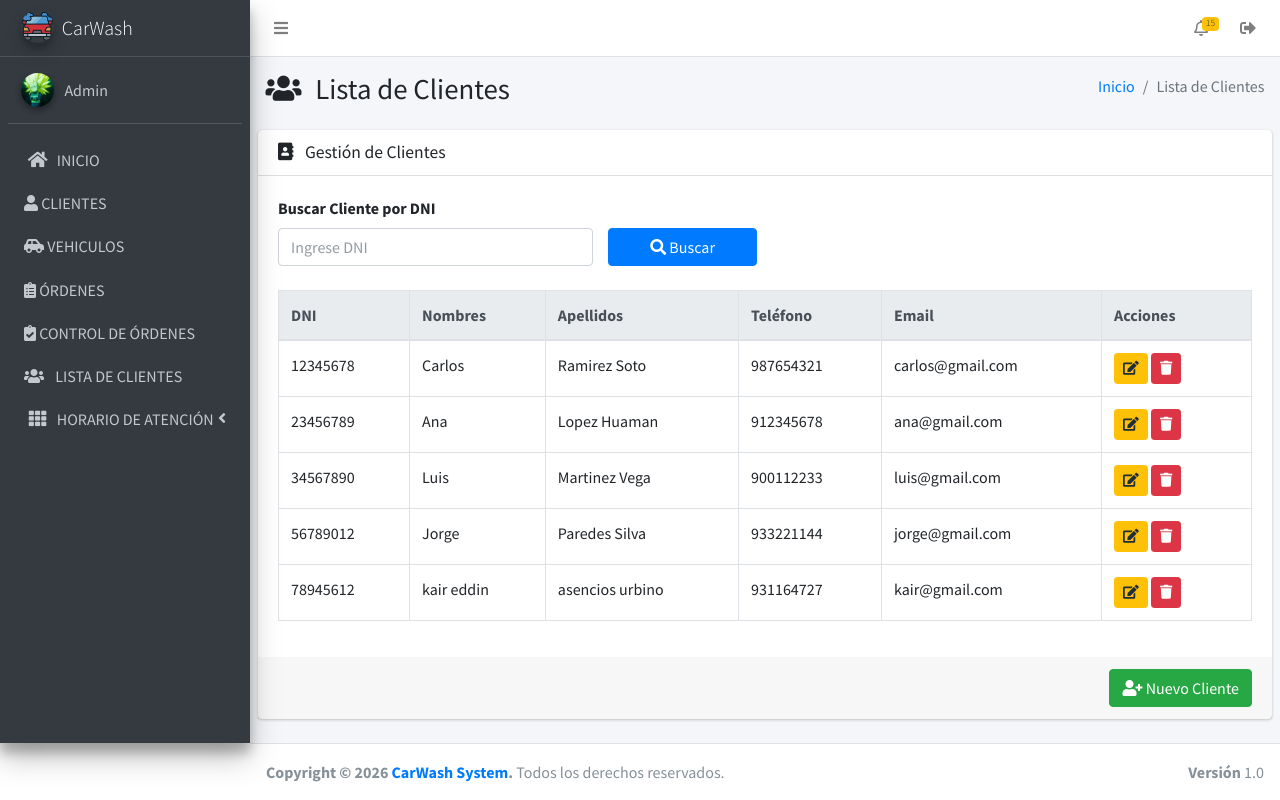
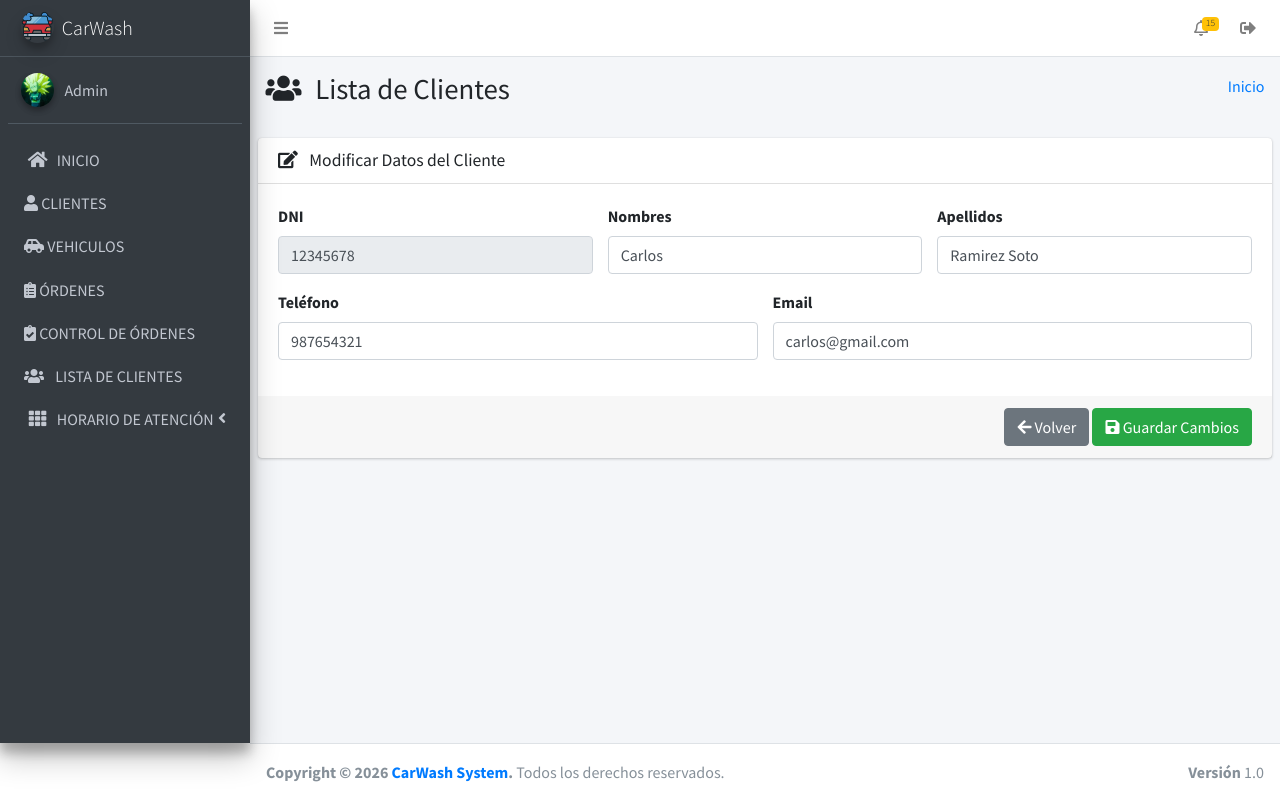
Before and after one commit to Asencios23/carwash-proyect, a PHP site: page /carwash/lista-de-clientes/editar/12345678 in a window 1280 px wide. Run offline with PHP 8.4, Linux system fonts and the light colour scheme; the visitor is signed in with stand-in values (Sample User, id 1); data comes from the database, SQL or seed files in the repository; some libraries are stand-ins or nearby versions.

Commit message:
editar y eliminar listo

```diff
--- a/controller/clientescontroller.php
+++ b/controller/clientescontroller.php
@@ -60,19 +60,14 @@
         }
 
 
+         //GET_clientes
+        static public function mostrarClientes()
+        {
+               $response = ClientesModel::mostrarClientes();
 
-            //GET_clientes
+                 return $response;
+        }
 
-            static public function mostrarClientes()
-            {
-                 $stmt = Conexion::conectar()->prepare(
-                 "SELECT * FROM clientes"
-                    );
-
-                $stmt->execute();
-
-                return $stmt->fetchAll(PDO::FETCH_ASSOC);
-            }
 
             //es buscador de clientes
 
@@ -81,5 +76,67 @@
                 return ClientesModel::buscarClientePorDni($dni);
             }
 
+
+            //editar clientes
+
+            static public function editarClientes()
+        {
+            if (isset($_POST["dni"]))
+                {
+
+            if (
+                empty($_POST["dni"]) ||
+                empty($_POST["nombres"]) ||
+                empty($_POST["apellidos"]) ||
+                empty($_POST["telefono"]) ||
+                empty($_POST["email"])
+                ) {
+                    return;
+                  }
+
+                $datos = array(
+                "dni" => $_POST["dni"],
+                "nombres" => $_POST["nombres"],
+                "apellidos" => $_POST["apellidos"],
+                "telefono" => $_POST["telefono"],
+                "email" => $_POST["email"]
+                );
+
+            $response = ClientesModel::editarClientes($datos);
+
+                if ($response == "ok")
+                    {
+
+                    echo '
+                    <script>
+                        window.location = "lista-de-clientes";
+                    </script>';
+
+                    } else {
+
+                    echo '
+                    <div class="alert alert-danger">
+                        Error al actualizar el cliente.
+                    </div>';
+
+                    }
+                }
+        }
+
+
+        //ELIMINACION DE CLIENTES SOLO EN SISTEMA VISUAL NO EL BASE DE DATOS
+            static public function eliminarCliente($dni)
+                {
+                    if (!empty($dni)) {
+
+                    $response = ClientesModel::eliminarCliente($dni);
+
+                        return $response;
+
+                    }
+
+                        return "error";
+                }
+
     }
 ?>
--- a/controller/plantillaController.php
+++ b/controller/plantillaController.php
@@ -6,6 +6,13 @@ class PlantillaController
         {
             include"views/plantilla.php";
         }
+
+        //agregar para un 4to eslash http://localhost/carwash/lista-de-clientes/editar
+         static public function patch()
+        {
+            return "http://localhost/carwash/";
+        }
+
      }
 
 ?>
--- a/models/clientesmodel.php
+++ b/models/clientesmodel.php
@@ -58,13 +58,19 @@ require_once "config/conexion.php";
         }
 
         //GET_clientes
-        static public function mostrarClientes()
-        {
-               $response = ClientesModel::mostrarClientes();
 
-                 return $response;
-        }
+            static public function mostrarClientes()
+            {
+                 $stmt = Conexion::conectar()->prepare(
+                    "SELECT *
+                    FROM clientes
+                    WHERE estado = 1"
+                    );
 
+                $stmt->execute();
+
+                return $stmt->fetchAll(PDO::FETCH_ASSOC);
+            }
 
 
          //buscador de listadeclientes
@@ -73,21 +79,76 @@ require_once "config/conexion.php";
             $stmt = Conexion::conectar()->prepare(
                 "SELECT *
                 FROM clientes
-                WHERE dni LIKE :dni
+                WHERE dni = :dni
                 AND estado = 1"
-            );
+                );
 
-            $buscar = "%".$dni."%";
-
-            $stmt->bindParam(":dni", $buscar, PDO::PARAM_STR);
+            $stmt->bindParam(":dni", $dni, PDO::PARAM_STR);
 
             $stmt->execute();
 
             return $stmt->fetchAll(PDO::FETCH_ASSOC);
+
             }
 
+          //editar cliente
+          static public function editarClientes($datos)
+            {
+                $stmt = Conexion::conectar()->prepare(
+                "UPDATE clientes
+                SET
+                nombres = :nombres,
+                apellidos = :apellidos,
+                telefono = :telefono,
+                email = :email
+                WHERE dni = :dni"
+                );
 
+            $stmt->bindParam(":dni", $datos["dni"], PDO::PARAM_STR);
+            $stmt->bindParam(":nombres", $datos["nombres"], PDO::PARAM_STR);
+            $stmt->bindParam(":apellidos", $datos["apellidos"], PDO::PARAM_STR);
+            $stmt->bindParam(":telefono", $datos["telefono"], PDO::PARAM_STR);
+            $stmt->bindParam(":email", $datos["email"], PDO::PARAM_STR);
+
+            if ($stmt->execute())
+                {
+
+                    return "ok";
+
+                } else {
+
+                    return "error";
+                }
+
+                $stmt = null;
+            }
+
+            //ELIMINACION DE CLIENTES SOLO EN SISTEMA VISUAL NO EL BASE DE DATOS
+            static public function eliminarCliente($dni)
+                {
+                    $stmt = Conexion::conectar()->prepare(
+                    "UPDATE clientes
+                    SET estado = 0
+                    WHERE dni = :dni"
+                    );
+
+                    $stmt->bindParam(":dni", $dni, PDO::PARAM_STR);
+
+                    if ($stmt->execute())
+                        {
+
+                            return "ok";
+
+                        } else {
+
+                            return "error";
+
+                        }
+
+                    $stmt = null;
+                }
 
     }
 
+
 ?>
--- /dev/null
+++ b/views/assets/custom/datatables/alerts/alerts.js
@@ -0,0 +1,171 @@
+/*Función para Notie Alert
+1-success
+2-warning
+3-error*/
+function fncNotie(type, text){
+
+	notie.alert({
+		type: type,
+		text: text,
+		time: 10
+	})
+}
+
+
+/*Función Sweetalert*/
+
+function fncSweetAlert(type, text, url){
+
+	switch (type) {
+
+		/*Cuando ocurre un error*/
+
+		case "error":
+
+		if(url == null){
+
+			Swal.fire({
+	            icon: 'error',
+	            title: 'Error',
+	            text: text
+	        })
+
+	    }else{
+
+	    	Swal.fire({
+	            icon: 'error',
+	            title: 'Error',
+	            text: text
+	        }).then((result) => {
+
+    	 		if (result.value) {
+
+    	 			window.open(url, "_top");
+
+    	 		}
+
+	        })
+
+	    }
+
+	    break;
+
+	     /*Cuando es correcto*/
+
+		case "success":
+
+		if(url == null){
+
+		  	Swal.fire({
+	            icon: 'success',
+	            title: 'Success',
+	            text: text
+	        })
+
+	    }else{
+
+	    	Swal.fire({
+	            icon: 'success',
+	            title: 'Success',
+	            text: text
+	        }).then((result) => {
+
+    	 		if (result.value) {
+
+    	 			window.open(url, "_top");
+
+    	 		}
+
+	        })
+
+	    }
+
+        break;
+
+        /*Cuando estamos precargando*/
+
+		case "loading":
+
+		  Swal.fire({
+            allowOutsideClick: false,
+            icon: 'info',
+            text:text
+          })
+          Swal.showLoading()
+
+        break;
+
+        /*Cuando necesitamos cerrar la alerta suave*/
+
+		case "close":
+
+		 	Swal.close()
+
+		break;
+
+		 /*Cuando solicitamos confirmación*/
+
+		case "confirm":
+
+		 	return new Promise(resolve=>{
+
+		 		Swal.fire({
+		 			text: text,
+                    icon: 'warning',
+                    showCancelButton: true,
+                    confirmButtonColor: '#3085d6',
+                    cancelButtonColor: '#d33',
+                    cancelButtonText: 'Cancel',
+                    confirmButtonText: 'Yes, delete!'
+		 		}).then(function(result){
+
+                    resolve(result.value);
+
+                })
+
+		 	})
+
+		break;
+
+	}
+
+
+}
+
+/*Función Material Preload*/
+
+function matPreloader(type){
+
+	var preloader = new $.materialPreloader({
+        position: 'top',
+        height: '5px',
+        col_1: '#159756',
+        col_2: '#da4733',
+        col_3: '#3b78e7',
+        col_4: '#fdba2c',
+        fadeIn: 200,
+        fadeOut: 200
+    });
+
+    if(type == "on"){
+
+		preloader.on();
+
+	}
+
+	if(type == "off"){
+
+		$(".load-bar-container").remove();
+	}
+
+}
+
+/*Función para formatear Inputs*/
+
+function fncFormatInputs(){
+
+    if(window.history.replaceState){
+        window.history.replaceState( null, null, window.location.href );
+    }
+
+}
--- /dev/null
+++ b/views/pages/lista-de-clientes/editar.php
@@ -0,0 +1,178 @@
+<!-- Content Header -->
+
+<?php
+
+$dni = $routesArray[4] ?? null;
+
+$cliente = ClientesController::buscarClientePorDni($dni);
+
+?>
+
+    <div class="container-fluid">
+
+        <div class="row mb-2">
+
+            <div class="col-sm-6">
+
+            </div>
+
+            <div class="col-sm-6">
+            </div>
+
+        </div>
+
+    </div>
+
+
+
+<!-- Main content -->
+
+
+    <div class="card">
+
+        <div class="card-header">
+
+            <h3 class="card-title">
+
+                <i class="fas fa-edit mr-2"></i>
+                Modificar Datos del Cliente
+
+            </h3>
+
+        </div>
+
+
+        <form method="post">
+
+            <div class="card-body">
+
+                <div class="row">
+
+                    <div class="col-md-4">
+
+                        <div class="form-group">
+
+                            <label>DNI</label>
+
+
+                        <?php
+
+                            $datos = $cliente[0];
+
+                        ?>
+
+                            <input
+                                type="text"
+                                class="form-control"
+                                name="dni"
+                                value="<?php echo $datos["dni"]; ?>"
+                                readonly>
+                        </div>
+
+                    </div>
+
+                    <div class="col-md-4">
+
+                        <div class="form-group">
+
+                            <label>Nombres</label>
+
+                            <input
+                                type="text"
+                                class="form-control"
+                                name="nombres"
+                                value="<?php echo $datos["nombres"]; ?>">
+
+                        </div>
+
+                    </div>
+
+                    <div class="col-md-4">
+
+                        <div class="form-group">
+
+                            <label>Apellidos</label>
+
+                            <input
+                                type="text"
+                                class="form-control"
+                                name="apellidos"
+                                value="<?php echo $datos["apellidos"]; ?>">
+
+                        </div>
+
+                    </div>
+
+                </div>
+
+                <div class="row">
+
+                    <div class="col-md-6">
+
+                        <div class="form-group">
+
+                            <label>Teléfono</label>
+
+                            <input
+                                type="text"
+                                class="form-control"
+                                name="telefono"
+                                maxlength="9"
+                                pattern="[0-9]{9}"
+                                value="<?php echo $datos["telefono"]; ?>">
+
+                        </div>
+
+                    </div>
+
+                    <div class="col-md-6">
+
+                        <div class="form-group">
+
+                            <label>Email</label>
+
+                            <input
+                                type="email"
+                                class="form-control"
+                                name="email"
+                                value="<?php echo $datos["email"]; ?>">
+
+                        </div>
+
+                    </div>
+
+                </div>
+
+            </div>
+
+           <div class="card-footer text-right">
+
+                <a href="lista-de-clientes" class="btn btn-secondary">
+
+                 <i class="fas fa-arrow-left"></i>
+                 Volver
+
+                </a>
+
+                <button
+                type="submit"
+                class="btn btn-success">
+
+                <i class="fas fa-save"></i>
+                Guardar Cambios
+
+                </button>
+
+            </div>
+
+        </form>
+
+        <!-- llamar a editar clientes-->
+        <?php
+
+            $editar = new ClientesController();
+            $editar->editarClientes();
+
+        ?>
+
+    </div>
--- a/views/pages/lista-de-clientes/lista-de-clientes.php
+++ b/views/pages/lista-de-clientes/lista-de-clientes.php
@@ -1,5 +1,20 @@
+<?php
+ //ELIMINAR CLIENTES
+if (isset($routesArray[3]) && $routesArray[3] == "eliminar") {
+
+    $dni = $routesArray[4];
+
+    ClientesController::eliminarCliente($dni);
+
+    echo '
+    <script>
+        window.location = "lista-de-clientes";
+    </script>';
+}
+
+?>
+
 <!-- Content Header -->
-
 <section class="content-header">
 
 <div class="container-fluid">
@@ -21,12 +36,6 @@
 
                 <li class="breadcrumb-item">
                     <a href="inicio">Inicio</a>
-                </li>
-
-                <li class="breadcrumb-item active">
-                    Lista de Clientes
-                </li>
-
             </ol>
 
         </div>
@@ -38,9 +47,26 @@
 
 </section>
 
+
 <!-- Main content -->
 
 <section class="content">
+
+     <?php
+        if (isset($routesArray[3]) && $routesArray[3] == "editar") {
+     ?>
+
+<section class="content">
+
+    <?php include __DIR__ . "/editar.php"; ?>
+
+</section>
+
+    <?php
+        return;
+    }
+    ?>
+
 
 <div class="card">
 
@@ -129,7 +155,7 @@
                         <th>Apellidos</th>
                         <th>Teléfono</th>
                         <th>Email</th>
-                        <th width="150">Acciones</th>
+                        <th width="100">Acciones</th>
 
                     </tr>
 
@@ -149,18 +175,20 @@
 
 
                         <td>
+                            <!-- EDITAR O MODIFICAR -->
+                            <a href="lista-de-clientes/editar/<?php echo $cliente['dni']; ?>"
+                                class="btn btn-warning btn-sm">
+                                <i class="fas fa-edit"></i>
+                            </a>
 
-                            <button class="btn btn-warning btn-sm">
-
-                                <i class="fas fa-edit"></i>
-
-                            </button>
-
-                            <button class="btn btn-danger btn-sm">
+                            <!-- ELIMINAR CLIENTES -->
+                            <a href="javascript:void(0);"
+                                class="btn btn-danger btn-sm"
+                                onclick="confirmarEliminar('<?php echo $cliente['dni']; ?>')">
 
                                 <i class="fas fa-trash"></i>
 
-                            </button>
+                            </a>
 
                         </td>
 
@@ -192,35 +220,31 @@
 
 </div>
 
+
 </section>
 
 
 <!-- se agrego para que la tabla funcione mediante vas ingresando
  el dni y te va mostrando la informacion del cliente-->
 
+
 <script>
 
-document.getElementById("buscar_dni").addEventListener("keyup", function() {
+function confirmarEliminar(dni){
 
-    let filtro = this.value.toUpperCase();
+    fncSweetAlert(
+        "confirm",
+        "¿Desea eliminar este cliente?"
+    ).then(function(confirmar){
 
-    let filas = document.querySelectorAll("tbody tr");
+        if(confirmar){
 
-    filas.forEach(function(fila) {
+            window.location = "lista-de-clientes/eliminar/" + dni;
 
-        let dni = fila.cells[0].textContent;
-
-        if(dni.indexOf(filtro) > -1)
-        {
-            fila.style.display = "";
-        }
-        else
-        {
-            fila.style.display = "none";
         }
 
     });
 
-});
+}
 
 </script>
--- a/views/plantilla.php
+++ b/views/plantilla.php
@@ -13,6 +13,9 @@ $routesArray = array_filter($routesArray);
   <meta name="viewport" content="width=device-width, initial-scale=1">
   <title>SysAcademico</title>
 
+  <!-- agregar para un 4to eslash http://localhost/carwash/lista-de-clientes/editar-->
+  <base href="<?php echo PlantillaController::patch(); ?>">
+
   <!-- Google Font: Source Sans Pro -->
   <link rel="stylesheet" href="https://fonts.googleapis.com/css?family=Source+Sans+Pro:300,400,400i,700&display=fallback">
   <!-- Font Awesome -->
@@ -21,6 +24,21 @@ $routesArray = array_filter($routesArray);
   <link rel="stylesheet" href="views/assets/plugins/adminlte/css/adminlte.min.css">
     <!-- fondo personalizado -->
    <link rel="stylesheet" href="views/assets/custom/plantilla/plantilla.css">
+
+   <!-- jQuery -->
+<script src="views/assets/plugins/jquery/jquery.min.js"></script>
+<!-- Bootstrap 4 -->
+<script src="views/assets/plugins/bootstrap/js/bootstrap.bundle.min.js"></script>
+<!-- AdminLTE App -->
+<script src="views/assets/plugins/adminlte/js/adminlte.min.js"></script>
+<!-- AdminLTE for demo purposes -->
+<script src="views/assets/plugins/adminlte/js/demo.js"></script>
+
+<!-- https://sweetalert2.github.io/ -->
+      <script src="https://cdn.jsdelivr.net/npm/sweetalert2@10"></script>
+<!--vincular alertas-->
+      <script src="views/assets/custom/datatables/alerts/alerts.js"></script>
+
 </head>
 <body class="hold-transition sidebar-mini">
 
@@ -93,13 +111,6 @@ include("views/modulos/footer.php");
 </div>
 <!-- ./wrapper -->
 
-<!-- jQuery -->
-<script src="views/assets/plugins/jquery/jquery.min.js"></script>
-<!-- Bootstrap 4 -->
-<script src="views/assets/plugins/bootstrap/js/bootstrap.bundle.min.js"></script>
-<!-- AdminLTE App -->
-<script src="views/assets/plugins/adminlte/js/adminlte.min.js"></script>
-<!-- AdminLTE for demo purposes -->
-<script src="views/assets/plugins/adminlte/js/demo.js"></script>
+
 </body>
 </html>
```
Also changed, not shown: views/assets/custom/datatables/datatables.js (added, +7 -0 lines).
